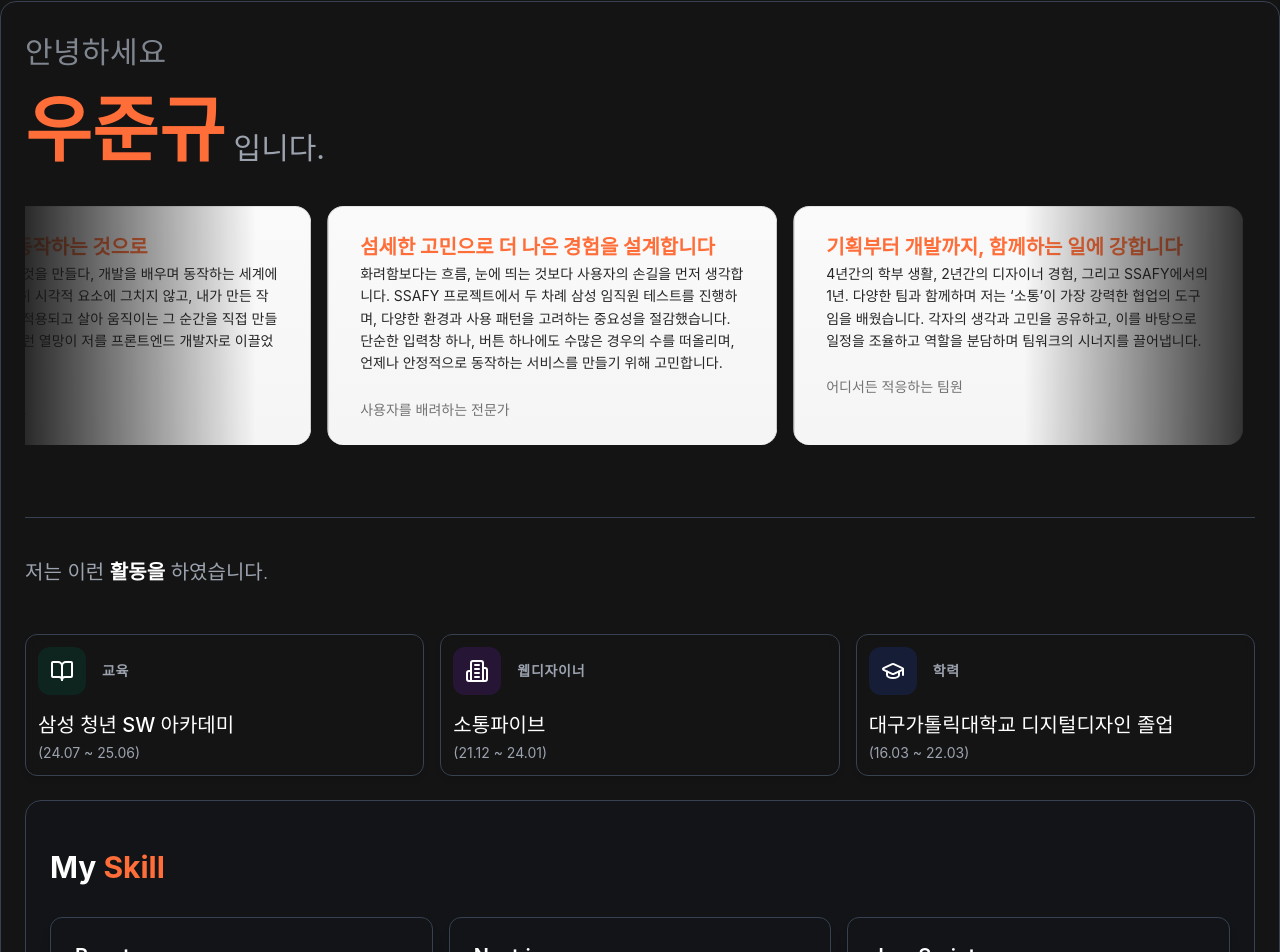
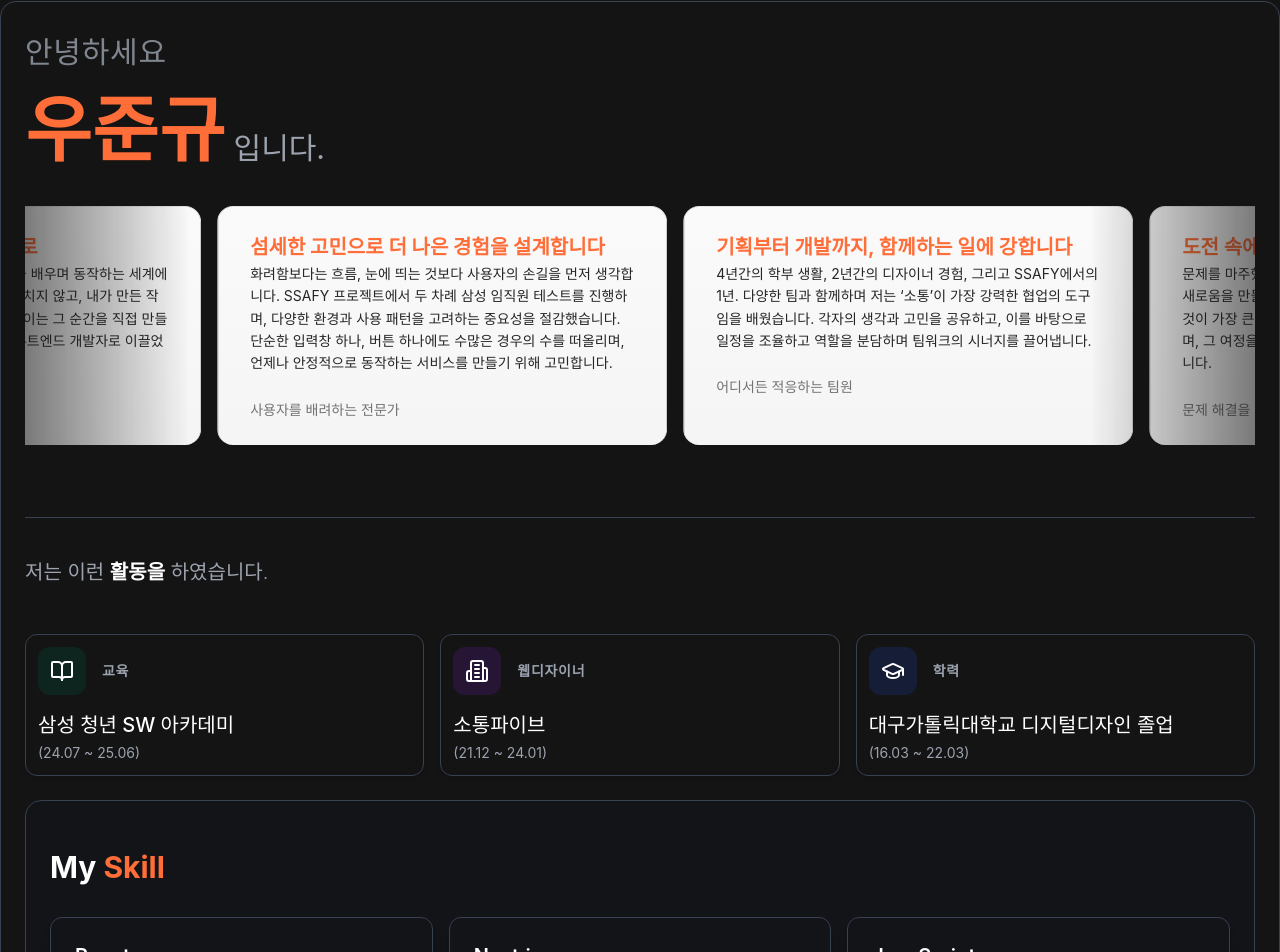
Before and after one commit to dnwnsrb11/WJG-my-portfolio, a Next.js app: page / in a window 1280 px wide. Shown: the part 714-1666 px from the top of the page. Built offline with nearby package versions, Linux system fonts and the light colour scheme.

Commit message:
design: 그라데이션 효과 적용

```diff
--- a/src/components/ui/infinite-moving-cards.tsx
+++ b/src/components/ui/infinite-moving-cards.tsx
@@ -64,7 +64,10 @@ export const InfiniteMovingCards = ({
     }
   };
   return (
-    <div ref={containerRef} className={cn("scroller relative z-20 max-w-7xl overflow-hidden [mask-image:linear-gradient(to_right,transparent,white_20%,white_80%,transparent)]", className)}>
+    <div
+      ref={containerRef}
+      className={cn("scroller relative z-20 max-w-[2400px] custom:max-w-[1500px] overflow-hidden [mask-image:linear-gradient(to_right,transparent,white_20%,white_80%,transparent)]", className)}
+    >
       <ul ref={scrollerRef} className={cn("flex w-max min-w-full shrink-0 flex-nowrap gap-4 py-4", start && "animate-scroll", pauseOnHover && "hover:[animation-play-state:paused]")}>
         {items.map((item, idx) => (
           <li
```
